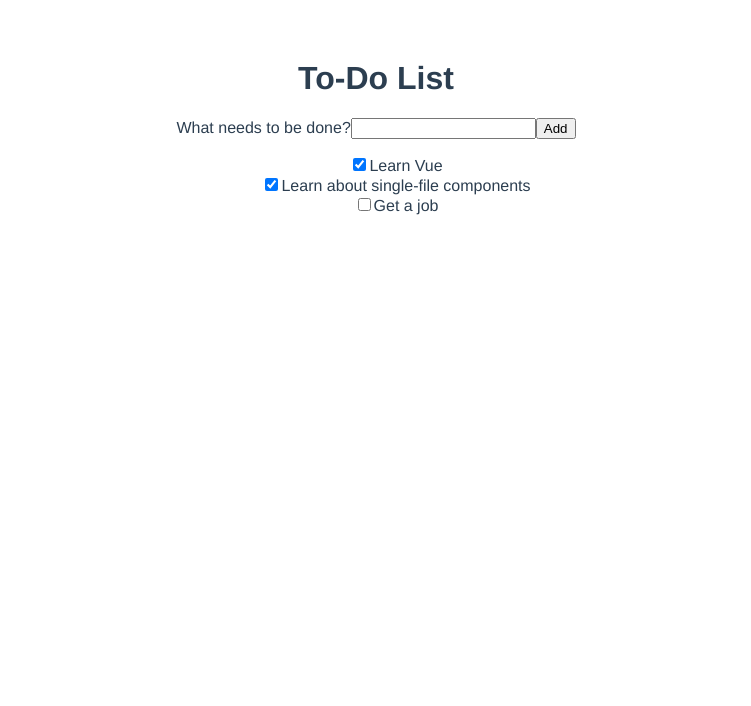
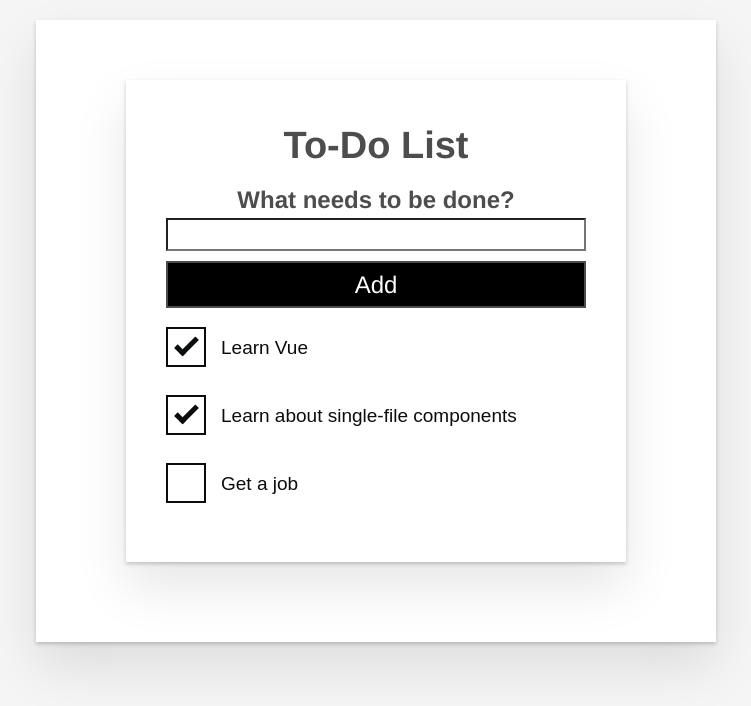
Before and after one commit to M0enster/mox-todo-vue, a Vue app: page / in a window 1280 px wide. Shown: the top 706 px of the page, without its empty margins (264-1015 px from the left). Built offline with nearby package versions, Linux system fonts and the light colour scheme.

Commit message:
Styling Vue components with CSS

```diff
--- a/src/App.vue
+++ b/src/App.vue
@@ -2,7 +2,7 @@
   <div id="app">
     <h1>To-Do List</h1>
     <to-do-form @todo-added="addToDo"></to-do-form>
-    <ul>
+    <ul aria-labelledby="list-summary" class="stack-large">
       <li v-for="item in ToDoItems" :key="item.id">
         <to-do-item
           :label="item.label"
@@ -51,16 +51,113 @@
 </script>
 
 <style>
+/* Global styles */
+.btn {
+  padding: 0.8rem 1rem 0.7rem;
+  border: 0.2rem solid #4d4d4d;
+  cursor: pointer;
+  text-transform: capitalize;
+}
+.btn__danger {
+  color: #fff;
+  background-color: #ca3c3c;
+  border-color: #bd2130;
+}
+.btn__filter {
+  border-color: lightgrey;
+}
+.btn__danger:focus {
+  outline-color: #c82333;
+}
+.btn__primary {
+  color: #fff;
+  background-color: #000;
+}
+.btn-group {
+  display: flex;
+  justify-content: space-between;
+}
+.btn-group > * {
+  flex: 1 1 auto;
+}
+.btn-group > * + * {
+  margin-left: 0.8rem;
+}
+.label-wrapper {
+  margin: 0;
+  flex: 0 0 100%;
+  text-align: center;
+}
+[class*="__lg"] {
+  display: inline-block;
+  width: 100%;
+  font-size: 1.9rem;
+}
+[class*="__lg"]:not(:last-child) {
+  margin-bottom: 1rem;
+}
+@media screen and (min-width: 620px) {
+  [class*="__lg"] {
+    font-size: 2.4rem;
+  }
+}
+.visually-hidden {
+  position: absolute;
+  height: 1px;
+  width: 1px;
+  overflow: hidden;
+  clip: rect(1px 1px 1px 1px);
+  clip: rect(1px, 1px, 1px, 1px);
+  clip-path: rect(1px, 1px, 1px, 1px);
+  white-space: nowrap;
+}
+[class*="stack"] > * {
+  margin-top: 0;
+  margin-bottom: 0;
+}
+.stack-small > * + * {
+  margin-top: 1.25rem;
+}
+.stack-large > * + * {
+  margin-top: 2.5rem;
+}
+@media screen and (min-width: 550px) {
+  .stack-small > * + * {
+    margin-top: 1.4rem;
+  }
+  .stack-large > * + * {
+    margin-top: 2.8rem;
+  }
+}
+/* End global styles */
 #app {
-  font-family: Avenir, Helvetica, Arial, sans-serif;
-  -webkit-font-smoothing: antialiased;
-  -moz-osx-font-smoothing: grayscale;
+  background: #fff;
+  margin: 2rem 0 4rem 0;
+  padding: 1rem;
+  padding-top: 0;
+  position: relative;
+  box-shadow: 0 2px 4px 0 rgb(0 0 0 / 20%),
+    0 2.5rem 5rem 0 rgb(0 0 0 / 10%);
+}
+@media screen and (min-width: 550px) {
+  #app {
+    padding: 4rem;
+  }
+}
+#app > * {
+  max-width: 50rem;
+  margin-left: auto;
+  margin-right: auto;
+}
+#app > form {
+  max-width: 100%;
+}
+#app h1 {
+  display: block;
+  min-width: 100%;
+  width: 100%;
   text-align: center;
-  color: #2c3e50;
-  margin-top: 60px;
-}
-
-ul {
-  list-style: none;
+  margin: 0;
+  margin-bottom: 1rem;
 }
 </style>
--- /dev/null
+++ b/src/assets/reset.css
@@ -0,0 +1,73 @@
+/*reset.css*/
+/* RESETS */
+*,
+*::before,
+*::after {
+  box-sizing: border-box;
+}
+*:focus {
+  outline: 3px dashed #228bec;
+}
+html {
+  font: 62.5% / 1.15 sans-serif;
+}
+h1,
+h2 {
+  margin-bottom: 0;
+}
+ul {
+  list-style: none;
+  padding: 0;
+}
+button {
+  border: none;
+  margin: 0;
+  padding: 0;
+  width: auto;
+  overflow: visible;
+  background: transparent;
+  color: inherit;
+  font: inherit;
+  line-height: normal;
+  -webkit-font-smoothing: inherit;
+  -moz-osx-font-smoothing: inherit;
+  appearance: none;
+}
+button::-moz-focus-inner {
+  border: 0;
+}
+button,
+input,
+optgroup,
+select,
+textarea {
+  font-family: inherit;
+  font-size: 100%;
+  line-height: 1.15;
+  margin: 0;
+}
+button,
+input {
+  /* 1 */
+  overflow: visible;
+}
+input[type="text"] {
+  border-radius: 0;
+}
+body {
+  width: 100%;
+  max-width: 68rem;
+  margin: 0 auto;
+  font: 1.6rem/1.25 "Helvetica Neue", Helvetica, Arial, sans-serif;
+  background-color: #f5f5f5;
+  color: #4d4d4d;
+  -moz-osx-font-smoothing: grayscale;
+  -webkit-font-smoothing: antialiased;
+}
+@media screen and (min-width: 620px) {
+  body {
+    font-size: 1.9rem;
+    line-height: 1.31579;
+  }
+}
+/*END RESETS*/
--- a/src/components/ToDoForm.vue
+++ b/src/components/ToDoForm.vue
@@ -1,14 +1,21 @@
 <template>
   <form @submit.prevent="onSubmit">
-    <label for="new-todo-input">What needs to be done?</label>
+    <h2 class="label-wrapper">
+      <label for="new-todo-input" class="label__lg"
+        >What needs to be done?</label
+      >
+    </h2>
     <input
       type="text"
       name="new-todo"
       id="new-todo-input"
       autocomplete="off"
       v-model.trim="label"
+      class="input input__lg"
     />
-    <button type="submit">Add</button>
+    <button type="submit" class="btn btn__primary btn__lg">
+      Add
+    </button>
   </form>
 </template>
 
@@ -28,5 +35,3 @@
   },
 };
 </script>
-
-<style></style>
--- a/src/components/ToDoItem.vue
+++ b/src/components/ToDoItem.vue
@@ -1,7 +1,12 @@
 <template lang="">
-  <div>
-    <input type="checkbox" id="todo-item" :checked="isDone" />
-    <label :for="id">{{ label }}</label>
+  <div class="custom-checkbox">
+    <input
+      type="checkbox"
+      :id="id"
+      :checked="isDone"
+      class="checkbox"
+    />
+    <label :for="id" class="checkbox-label">{{ label }}</label>
   </div>
 </template>
 
@@ -29,4 +34,117 @@
 };
 </script>
 
-<style></style>
+<style scoped>
+.custom-checkbox > .checkbox-label {
+  font-family: Arial, sans-serif;
+  -webkit-font-smoothing: antialiased;
+  -moz-osx-font-smoothing: grayscale;
+  font-weight: 400;
+  font-size: 16px;
+  font-size: 1rem;
+  line-height: 1.25;
+  color: #0b0c0c;
+  display: block;
+  margin-bottom: 5px;
+}
+.custom-checkbox > .checkbox {
+  font-family: Arial, sans-serif;
+  -webkit-font-smoothing: antialiased;
+  -moz-osx-font-smoothing: grayscale;
+  font-weight: 400;
+  font-size: 16px;
+  font-size: 1rem;
+  line-height: 1.25;
+  box-sizing: border-box;
+  width: 100%;
+  height: 40px;
+  height: 2.5rem;
+  margin-top: 0;
+  padding: 5px;
+  border: 2px solid #0b0c0c;
+  border-radius: 0;
+  appearance: none;
+}
+.custom-checkbox > input:focus {
+  outline: 3px dashed #fd0;
+  outline-offset: 0;
+  box-shadow: inset 0 0 0 2px;
+}
+.custom-checkbox {
+  font-family: Arial, sans-serif;
+  -webkit-font-smoothing: antialiased;
+  font-weight: 400;
+  font-size: 1.6rem;
+  line-height: 1.25;
+  display: block;
+  position: relative;
+  min-height: 40px;
+  margin-bottom: 10px;
+  padding-left: 40px;
+  clear: left;
+}
+.custom-checkbox > input[type="checkbox"] {
+  -webkit-font-smoothing: antialiased;
+  cursor: pointer;
+  position: absolute;
+  z-index: 1;
+  top: -2px;
+  left: -2px;
+  width: 44px;
+  height: 44px;
+  margin: 0;
+  opacity: 0;
+}
+.custom-checkbox > .checkbox-label {
+  font-size: inherit;
+  font-family: inherit;
+  line-height: inherit;
+  display: inline-block;
+  margin-bottom: 0;
+  padding: 8px 15px 5px;
+  cursor: pointer;
+  touch-action: manipulation;
+}
+.custom-checkbox > label::before {
+  content: "";
+  box-sizing: border-box;
+  position: absolute;
+  top: 0;
+  left: 0;
+  width: 40px;
+  height: 40px;
+  border: 2px solid currentcolor;
+  background: transparent;
+}
+.custom-checkbox > input[type="checkbox"]:focus + label::before {
+  border-width: 4px;
+  outline: 3px dashed #228bec;
+}
+.custom-checkbox > label::after {
+  box-sizing: content-box;
+  content: "";
+  position: absolute;
+  top: 11px;
+  left: 9px;
+  width: 18px;
+  height: 7px;
+  transform: rotate(-45deg);
+  border: solid;
+  border-width: 0 0 5px 5px;
+  border-top-color: transparent;
+  opacity: 0;
+  background: transparent;
+}
+.custom-checkbox > input[type="checkbox"]:checked + label::after {
+  opacity: 1;
+}
+@media only screen and (min-width: 40rem) {
+  label,
+  input,
+  .custom-checkbox {
+    font-size: 19px;
+    font-size: 1.9rem;
+    line-height: 1.31579;
+  }
+}
+</style>
```
Also changed, not shown: src/main.js (+4 -3 lines).
